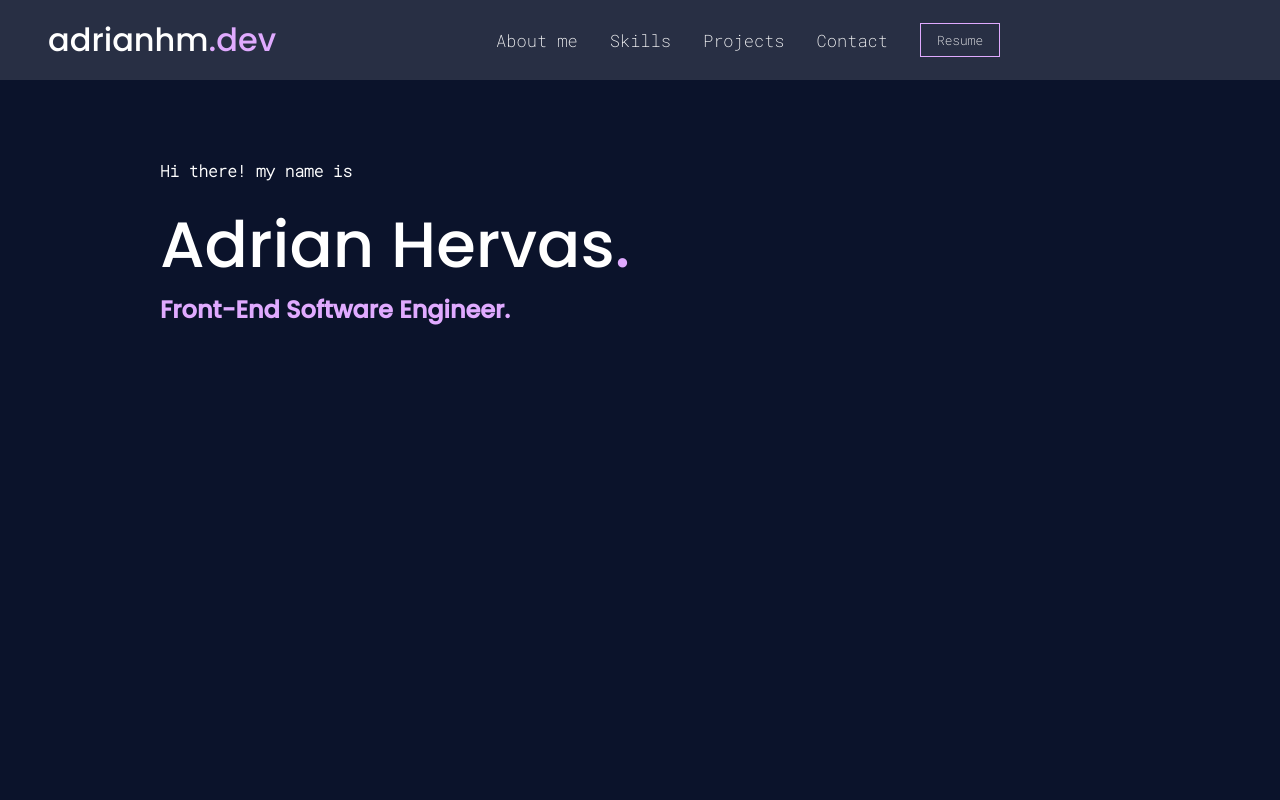
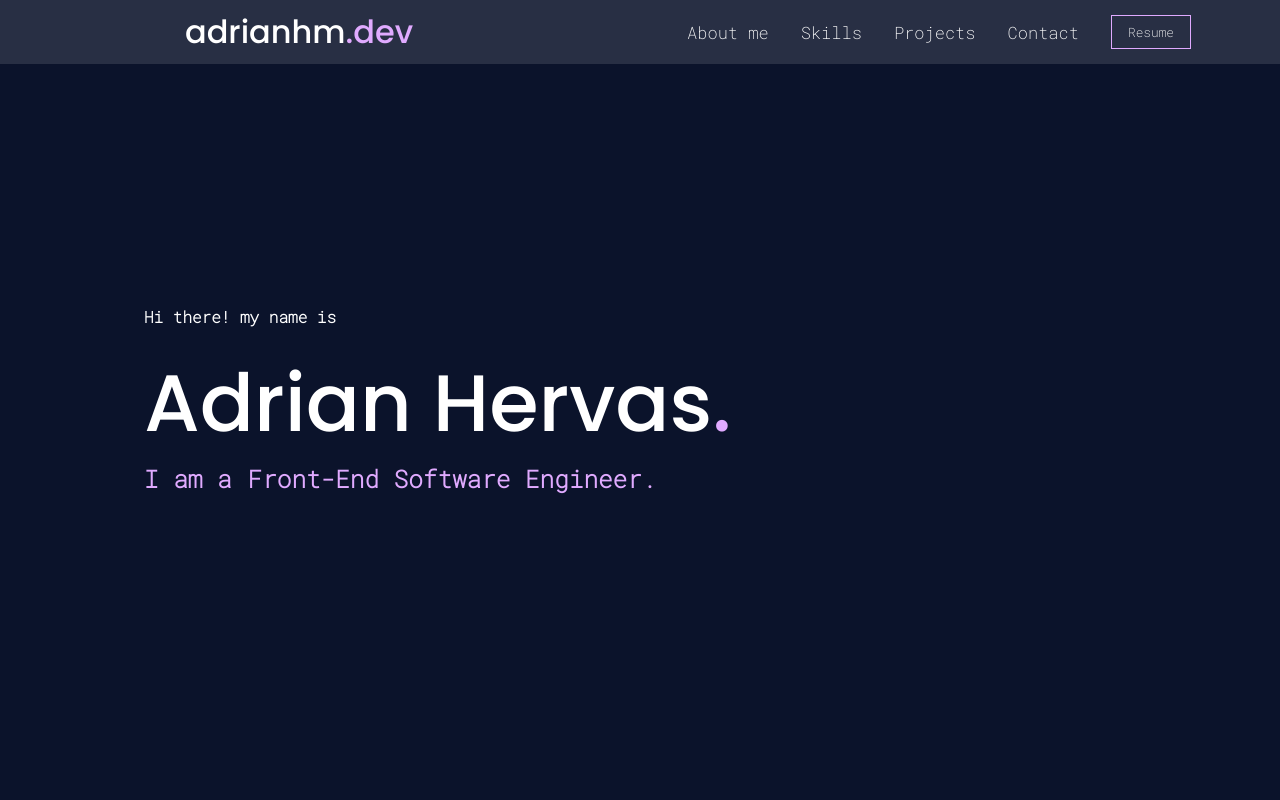
Before and after one commit to adrianhm13/portfolio, a React (Create React App) app: page / in a window 1280 px wide. Shown: the top 800 px of the page. Built offline with nearby package versions, Linux system fonts and the light colour scheme.

Commit message:
Typowriter and navbar hiding while scroll added

```diff
--- a/src/App.tsx
+++ b/src/App.tsx
@@ -3,6 +3,7 @@ import Navbar from "./components/Navbar";
 import Home from "./pages/Home";
 
 function App() {
+
   return (
     <div className="App">
       <Navbar />
--- a/src/components/Hamburger/styled.ts
+++ b/src/components/Hamburger/styled.ts
@@ -32,11 +32,11 @@ export const Hamburger = styled.button({
     "&:hover": {
       cursor: "pointer",
     },
-    "@media (min-width: 0px)": {
-      display: "block",
-    },
-    "@media (min-width: 900px)": {
-      display: "none",
-    },
+  },
+  "@media (min-width: 0px)": {
+    display: "block",
+  },
+  "@media (min-width: 900px)": {
+    display: "none",
   },
 });
--- a/src/components/Navbar/index.tsx
+++ b/src/components/Navbar/index.tsx
@@ -1,11 +1,18 @@
-import React from "react";
+import { useEffect } from "react";
+import { useScrollHeader } from "../../hooks/useScrollHeader";
+
 import { Button } from "../Button/styled";
 import Hamburger from "../Hamburger";
+
 import * as Styled from "./styled";
 
 export default function Navbar() {
+  const { scrollHeader } = useScrollHeader();
+  useEffect(() => {
+    scrollHeader();
+  }, [scrollHeader]);
   return (
-    <Styled.Navbar>
+    <Styled.Navbar id="header">
       <Styled.Title>
         adrianhm<span>.dev</span>
       </Styled.Title>
--- a/src/components/Navbar/styled.ts
+++ b/src/components/Navbar/styled.ts
@@ -2,10 +2,19 @@ import styled from "@emotion/styled";
 
 export const Navbar = styled.header(
   {
+    position: "fixed",
+    top: "0",
+    zIndex: "50",
+    transition: "all .3s ease",
+    //
+    width: "100%",
     maxWidth: "100%",
     display: "flex",
-    justifyContent: "space-between",
+    justifyContent: "space-around",
     alignItems: "center",
+    "&.hide": {
+      top: '-72px'
+    }
   },
   (props) => ({
     backgroundColor: props.theme.primary.light,
@@ -16,8 +25,8 @@ export const Navbar = styled.header(
       paddingBottom: props.theme.padding.small,
     },
     "@media (min-width: 900px)": {
-      paddingTop: props.theme.padding.small,
-      paddingBottom: props.theme.padding.small,
+      paddingTop: props.theme.padding.extraSmall,
+      paddingBottom: props.theme.padding.extraSmall,
       paddingRight: props.theme.padding.large,
       paddingLeft: props.theme.padding.large,
     },
@@ -27,6 +36,7 @@ export const Navbar = styled.header(
 export const Title = styled.h1((props) => ({
   fontFamily: props.theme.typography.h1.fontFamily,
   fontWeight: props.theme.typography.h1.fontWeight,
+  fontSize: "clamp(1.5em, 2.5vw, 2.5em)",
 }));
 
 export const SectionsNav = styled.nav(
--- /dev/null
+++ b/src/hooks/useScrollHeader.ts
@@ -0,0 +1,47 @@
+export const useScrollHeader = () => {
+  const scrollHeader = () => {
+    const doc = document.documentElement;
+    const w = window;
+
+    let prevScroll = w.scrollY || doc.scrollTop;
+    let curScroll: number;
+    let direction = 0;
+    let prevDirection = 0;
+
+    const headerDom = document.getElementById("header");
+
+    const checkScroll = function () {
+      /*
+       ** Find the direction of scroll
+       ** 0 - initial, 1 - up, 2 - down
+       */
+
+      curScroll = w.scrollY || doc.scrollTop;
+      if (curScroll > prevScroll) {
+        //scrolled up
+        direction = 2;
+      } else if (curScroll < prevScroll) {
+        //scrolled down
+        direction = 1;
+      }
+
+      if (direction !== prevDirection) {
+        toggleHeader(direction, curScroll);
+      }
+
+      prevScroll = curScroll;
+    };
+
+    const toggleHeader = function (direction: number, curScroll: number) {
+      if (direction === 2 && curScroll > 40) {
+        headerDom?.classList.add("hide");
+        prevDirection = direction;
+      } else if (direction === 1) {
+        headerDom?.classList.remove("hide");
+        prevDirection = direction;
+      }
+    };
+    window.addEventListener("scroll", checkScroll);
+  };
+  return {scrollHeader}
+};
--- a/src/pages/Home/index.tsx
+++ b/src/pages/Home/index.tsx
@@ -8,9 +8,20 @@ export default function Home() {
         <Styled.Title isName="true">
           Adrian Hervas<span>.</span>
         </Styled.Title>
-        <Styled.Subtitle>
-          Front-End Software Engineer.
-        </Styled.Subtitle>
+        <Styled.Profession>
+          <Styled.Subtitle>I am a</Styled.Subtitle>
+          <Styled.TypeWrite>Front-End Software Engineer.</Styled.TypeWrite>
+        </Styled.Profession>
+      </Styled.Section>
+      <Styled.Section>
+        <Styled.Hello>Hi there! my name is</Styled.Hello>
+        <Styled.Title isName="true">
+          Adrian Hervas<span>.</span>
+        </Styled.Title>
+        <Styled.Profession>
+          <Styled.Subtitle>I am a</Styled.Subtitle>
+          <Styled.TypeWrite>Front-End Software Engineer.</Styled.TypeWrite>
+        </Styled.Profession>
       </Styled.Section>
     </Styled.Container>
   );
--- a/src/pages/Home/styled.ts
+++ b/src/pages/Home/styled.ts
@@ -1,33 +1,72 @@
+import { keyframes } from "@emotion/react";
 import styled from "@emotion/styled";
 
 type TitleProps = {
   isName: string;
 };
 
+const typing = keyframes`
+  from {
+    width: 0;
+  }
+`;
+const blink = keyframes`
+50% {
+  border-color: transparent;
+}
+`;
+
 export const Container = styled.div({
   maxWidth: "1024px",
   margin: "0 auto",
 });
-export const Section = styled.section((props) => ({
-  paddingTop: props.theme.padding.extraLarge,
-  paddingRight: props.theme.padding.normal,
-  paddingLeft: props.theme.padding.normal,
-}));
+export const Section = styled.section(
+  {
+    minHeight: "100vh",
+    display: "flex",
+    flexDirection: "column",
+    justifyContent: "center",
+  },
+  (props) => ({
+    paddingRight: props.theme.padding.small,
+    paddingLeft: props.theme.padding.small,
+  })
+);
 export const Hello = styled.h5((props) => ({
   ...props.theme.typography.hello,
 }));
 
 export const Title = styled.h2<TitleProps>((props) => ({
   ...props.theme.typography.h1,
-  fontSize: props.isName ? "4rem" : props.theme.typography.title.fontSize,
+  fontSize: props.isName ? "5rem" : props.theme.typography.title.fontSize,
 }));
 
-export const Subtitle = styled.h3(
+export const Subtitle = styled.h3((props) => ({
+  fontFamily: props.theme.typography.fontMono,
+  color: props.theme.secondary.light,
+}));
+
+export const TypeWrite = styled.h3(
   {
-    fontSize: "1.5rem",
+    width: "28ch",
+    animation: `${typing} 2s steps(28), ${blink} .5s step-end infinite alternate`,
+    whiteSpace: "nowrap",
+    overflow: "hidden",
+    borderRight: "3px solid",
+    fontFamily: "monospace",
   },
   (props) => ({
-    fontFamily: props.theme.typography.fontPoppins,
+    fontFamily: props.theme.typography.fontMono,
     color: props.theme.secondary.light,
   })
 );
+
+export const Profession = styled.div({
+  display: "flex",
+  flexDirection: "row",
+  gap: "1rem",
+  alignItems: "center",
+  flexWrap: "wrap",
+  width: "100%",
+  fontSize: "clamp(0.7rem, 2.5vw, 1.3rem)",
+});
--- a/src/theme/theme.ts
+++ b/src/theme/theme.ts
@@ -43,6 +43,7 @@ export const theme = {
             }
         },
         padding: {
+            extraSmall: '0.5rem',
             small: '1rem',
             normal: '2rem',
             large: '3rem',
```
